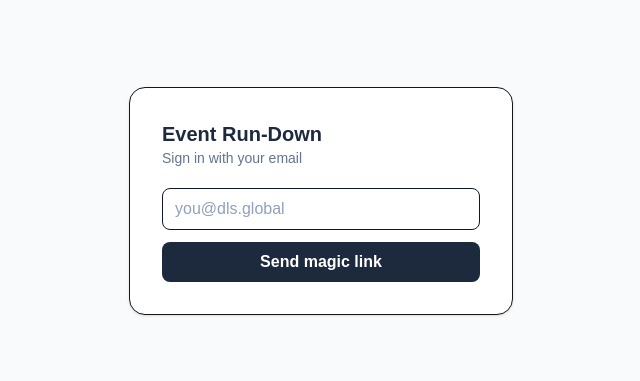
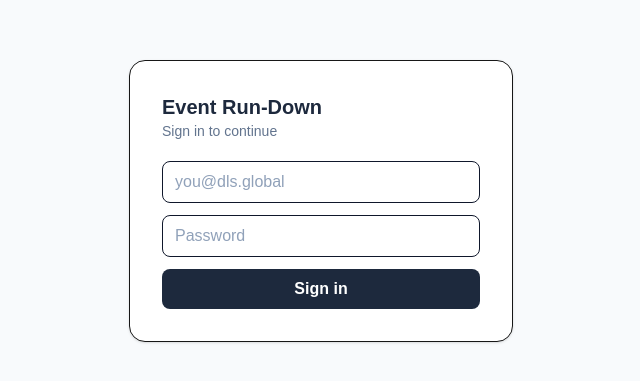
Before and after one commit to AppleKok/Event_Run_Down_System, a Next.js app: page /login in a window 1280 px wide. Shown: the part 199-580 px from the top of the page, without its empty margins (319-959 px from the left). Built offline with nearby package versions, Linux system fonts and the light colour scheme.

Commit message:
feat: switch auth to email+password (Credentials + JWT) — M365 SMTP blocked from Vercel cloud

```diff
--- a/package.json
+++ b/package.json
@@ -13,6 +13,7 @@
   "dependencies": {
     "@auth/neon-adapter": "^1.11.2",
     "@neondatabase/serverless": "^1.1.0",
+    "bcryptjs": "^3.0.3",
     "next": "16.2.9",
     "next-auth": "^5.0.0-beta.31",
     "nodemailer": "^7.0.13",
@@ -25,6 +26,7 @@
     "@tailwindcss/postcss": "^4",
     "@testing-library/jest-dom": "^6.9.1",
     "@testing-library/react": "^16.3.2",
+    "@types/bcryptjs": "^2.4.6",
     "@types/node": "^20",
     "@types/nodemailer": "^8.0.1",
     "@types/react": "^19",
--- a/src/app/login/page.tsx
+++ b/src/app/login/page.tsx
@@ -4,26 +4,22 @@ import { signIn } from 'next-auth/react'
 
 export default function LoginPage() {
   const [email, setEmail] = useState('')
-  const [sent, setSent] = useState(false)
+  const [password, setPassword] = useState('')
   const [error, setError] = useState('')
-  const [sending, setSending] = useState(false)
-  const [authError] = useState<boolean>(() => {
-    if (typeof window === 'undefined') return false
-    return new URLSearchParams(window.location.search).get('error') === 'auth'
-  })
+  const [signing, setSigning] = useState(false)
 
   async function handleSignIn(e: React.FormEvent) {
     e.preventDefault()
     setError('')
-    setSending(true)
+    setSigning(true)
     try {
-      const result = await signIn('nodemailer', { email, redirect: false, callbackUrl: '/guests' })
-      if (result?.error) setError(result.error)
-      else setSent(true)
+      const result = await signIn('credentials', { email, password, redirect: false })
+      if (result?.error) setError('Invalid email or password.')
+      else window.location.href = '/guests'
     } catch {
-      setError('Could not send the link — please try again.')
+      setError('Something went wrong — please try again.')
     } finally {
-      setSending(false)
+      setSigning(false)
     }
   }
 
@@ -31,27 +27,21 @@ export default function LoginPage() {
     <main className="min-h-screen flex items-center justify-center bg-slate-50 p-6">
       <form onSubmit={handleSignIn} className="bg-white border rounded-2xl p-8 w-full max-w-sm shadow">
         <h1 className="text-xl font-bold text-slate-800">Event Run-Down</h1>
-        <p className="text-sm text-slate-500 mb-5">Sign in with your email</p>
-        {authError && (
-          <p className="text-red-600 text-sm mb-4">
-            That sign-in link was invalid or expired — please request a new one.
-          </p>
-        )}
-        {sent ? (
-          <p className="text-emerald-700 text-sm">Check your email for the sign-in link.</p>
-        ) : (
-          <>
+        <p className="text-sm text-slate-500 mb-5">Sign in to continue</p>
         <input
           type="email" required value={email} onChange={(e) => setEmail(e.target.value)}
           placeholder="you@dls.global"
           className="w-full border rounded-lg px-3 py-2 mb-3 text-slate-900 placeholder:text-slate-400"
         />
-            <button disabled={sending} className="w-full bg-slate-800 text-white rounded-lg py-2 font-semibold disabled:opacity-60">
-              {sending ? 'Sending…' : 'Send magic link'}
+        <input
+          type="password" required value={password} onChange={(e) => setPassword(e.target.value)}
+          placeholder="Password"
+          className="w-full border rounded-lg px-3 py-2 mb-3 text-slate-900 placeholder:text-slate-400"
+        />
+        <button disabled={signing} className="w-full bg-slate-800 text-white rounded-lg py-2 font-semibold disabled:opacity-60">
+          {signing ? 'Signing in…' : 'Sign in'}
         </button>
         {error && <p className="text-red-600 text-sm mt-3">{error}</p>}
-          </>
-        )}
       </form>
     </main>
   )
--- a/src/auth.ts
+++ b/src/auth.ts
@@ -1,8 +1,7 @@
 import NextAuth from 'next-auth'
-import Nodemailer from 'next-auth/providers/nodemailer'
-import NeonAdapter from '@auth/neon-adapter'
+import Credentials from 'next-auth/providers/credentials'
 import { Pool } from '@neondatabase/serverless'
-import nodemailer from 'nodemailer'
+import bcrypt from 'bcryptjs'
 import type { Role } from '@/lib/roles'
 
 function neonUrl() {
@@ -11,45 +10,29 @@ function neonUrl() {
   return url.toString()
 }
 
-export const { handlers, auth, signIn, signOut } = NextAuth(() => {
-  // Pool MUST be created inside the factory (per-request), not at module scope.
+export const { handlers, auth, signIn, signOut } = NextAuth({
+  session: { strategy: 'jwt' }, // Credentials provider requires JWT sessions (no email/SMTP involved)
+  providers: [
+    Credentials({
+      credentials: { email: {}, password: {} },
+      async authorize(creds) {
+        const email = String(creds?.email ?? '').trim().toLowerCase()
+        const password = String(creds?.password ?? '')
+        if (!email || !password) return null
         const pool = new Pool({ connectionString: neonUrl() })
-
-  // Allowlist lookup — returns the assigned role, or null if the email isn't approved.
-  async function allowedRole(email?: string | null): Promise<Role | null> {
-    if (!email) return null
+        try {
           const { rows } = await pool.query(
-      'select role from allowed_emails where lower(email) = lower($1) limit 1',
+            'select id, email, name, role, password_hash from users where lower(email) = lower($1) limit 1',
             [email],
           )
-    return (rows[0]?.role as Role) ?? null
+          const u = rows[0]
+          if (!u || !u.password_hash) return null // only seeded accounts can sign in (the allowlist)
+          const ok = await bcrypt.compare(password, u.password_hash)
+          if (!ok) return null
+          return { id: String(u.id), email: u.email, name: u.name, role: u.role as Role }
+        } finally {
+          await pool.end().catch(() => {})
         }
-
-  return {
-    adapter: NeonAdapter(pool),
-    session: { strategy: 'database' },
-    providers: [
-      Nodemailer({
-        server: {
-          host: process.env.SMTP_HOST,
-          port: Number(process.env.SMTP_PORT ?? 587),
-          auth: { user: process.env.SMTP_USER, pass: process.env.SMTP_PASS },
-        },
-        from: process.env.EMAIL_FROM ?? 'noreply@dls.global',
-        async sendVerificationRequest({ identifier: email, url, provider }) {
-          // Gate 1: only send magic links to approved emails. Non-approved → silently no-op
-          // (prevents SMTP abuse and avoids revealing who is/isn't on the list).
-          if (!(await allowedRole(email))) return
-          const transport = nodemailer.createTransport(provider.server as nodemailer.TransportOptions)
-          await transport.sendMail({
-            to: email,
-            from: provider.from,
-            subject: 'Sign in to Event Run-Down',
-            text: `Sign in to Event Run-Down:\n${url}\n\nIf you didn't request this, ignore this email.`,
-            html: `<p>Sign in to <b>Event Run-Down</b>:</p>
-                   <p><a href="${url}">Click here to sign in</a></p>
-                   <p style="color:#888;font-size:12px">If you didn't request this, you can ignore this email.</p>`,
-          })
       },
     }),
   ],
@@ -60,19 +43,20 @@ export const { handlers, auth, signIn, signOut } = NextAuth(() => {
       if (path.startsWith('/login') || path.startsWith('/api/auth')) return true
       return !!session?.user
     },
-      async signIn({ user }) {
-        // Gate 2 (backstop): only approved emails may complete sign-in.
-        const role = await allowedRole(user?.email)
-        if (!role) return false
-        // Keep the user's role in sync with the allowlist on every sign-in.
-        await pool.query('update users set role = $1 where lower(email) = lower($2)', [role, user!.email])
-        return true
+    jwt({ token, user }) {
+      if (user) {
+        token.role = (user as { role?: Role }).role ?? 'viewer'
+        token.uid = (user as { id?: string }).id
+      }
+      return token
     },
-      session({ session, user }) {
-        if (session.user) session.user.role = (user as { role?: Role }).role ?? 'viewer'
+    session({ session, token }) {
+      if (session.user) {
+        session.user.role = (token.role as Role) ?? 'viewer'
+        session.user.id = (token.uid as string) ?? ''
+      }
       return session
     },
   },
   trustHost: true,
-  }
 })
--- a/src/types/next-auth.d.ts
+++ b/src/types/next-auth.d.ts
@@ -1,12 +1,16 @@
 import type { DefaultSession } from 'next-auth'
+
 type Role = 'admin' | 'editor' | 'viewer'
+
 declare module 'next-auth' {
   interface Session {
-    user: { role: Role } & DefaultSession['user']
+    user: { id: string; role: Role } & DefaultSession['user']
   }
 }
-declare module '@auth/core/adapters' {
-  interface AdapterUser {
-    role: Role
+
+declare module 'next-auth/jwt' {
+  interface JWT {
+    role?: Role
+    uid?: string
   }
 }
```
Also changed, not shown: .superpowers/sdd/progress.md, 1 other file (tests, documents, lock files or other folders). Lines whose indentation alone changed are shown as unchanged.
